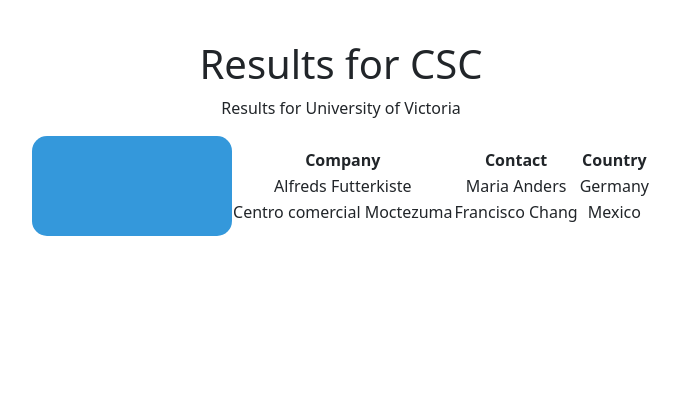
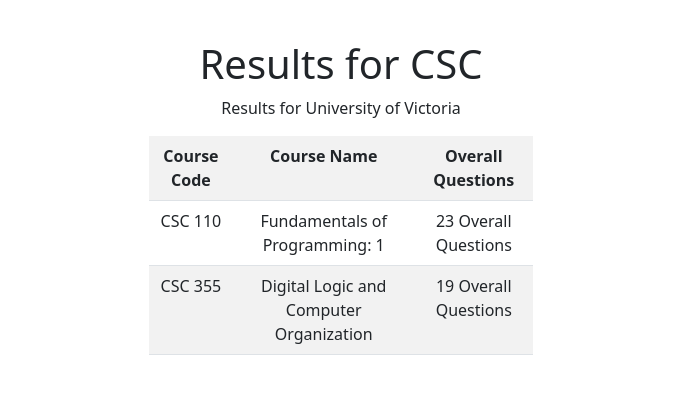
Before and after one commit to examix/examix, a Flask app: page /cards in a window 1280 px wide. Shown: the part 104-498 px from the top of the page, without its empty margins (299-979 px from the left). Run offline with Flask 3, Linux system fonts and the light colour scheme.

Commit message:
added table in cards

```diff
--- a/flaskr/exam.py
+++ b/flaskr/exam.py
@@ -10,7 +10,6 @@
         self.num_questions = num_questions
         self.pages = pages
         self.school = school
-
 
 class Page:
     def __init__(self, page_num, width, height, questions=None):
--- a/flaskr/main.py
+++ b/flaskr/main.py
@@ -37,6 +37,7 @@
     image_url = url_for('static', filename='styles/imgs/20.Searching.svg')
     name = 'CSC'
     uni = 'University of Victoria'
+    courses = []
     return render_template('main/cards.html', name=name, uni = uni, )
 
 @bp.route('/create')
--- a/flaskr/templates/main/cards.html
+++ b/flaskr/templates/main/cards.html
@@ -7,23 +7,31 @@
         <p>Results for {{ uni }}</p>
 
         <div class="d-flex col justify-content-center align-items-center">
-            <div class="rounded-rectangle "></div>
-            <table>
-                <tr>
-                    <th>Company</th>
-                    <th>Contact</th>
-                    <th>Country</th>
+            <table class="table table-striped" style="max-width: 30vw">
+                    <th>Course Code</th>
+                    <th>Course Name</th>
+                    <th>Overall Questions</th>
+
+                  <tr>
+                    <td>CSC 110</td>
+                    <td>Fundamentals of Programming: 1</td>
+                    <td>23 Overall Questions</td>
                   </tr>
+
                   <tr>
-                    <td>Alfreds Futterkiste</td>
-                    <td>Maria Anders</td>
-                    <td>Germany</td>
+                    <td>CSC 355</td>
+                    <td>Digital Logic and Computer Organization</td>
+                    <td>19 Overall Questions</td>
                   </tr>
-                  <tr>
-                    <td>Centro comercial Moctezuma</td>
-                    <td>Francisco Chang</td>
-                    <td>Mexico</td>
-                  </tr>
+
+                  {% for course in courses %}
+
+                  {% endfor %}
+
+
+
+
+
             </table>
         </div>
     </div>
```
